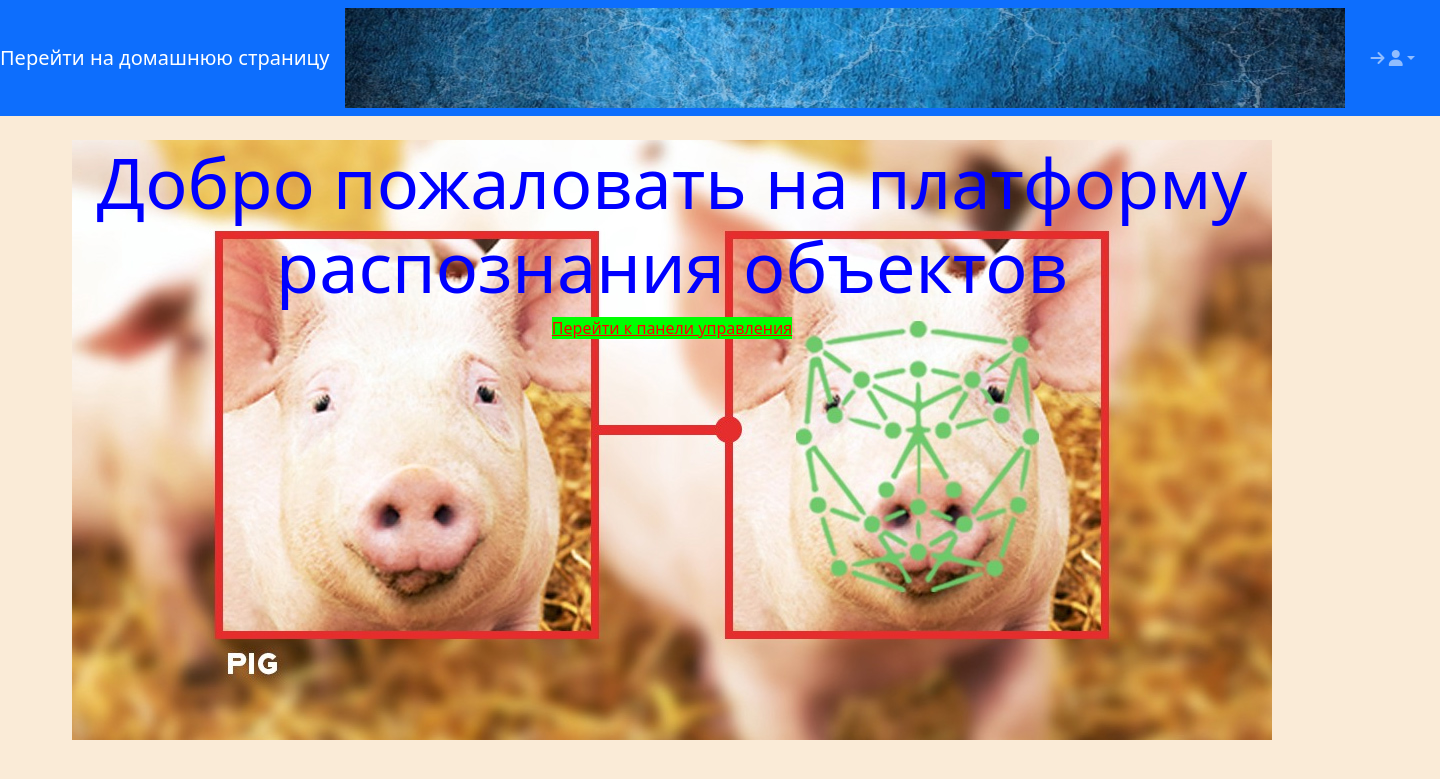
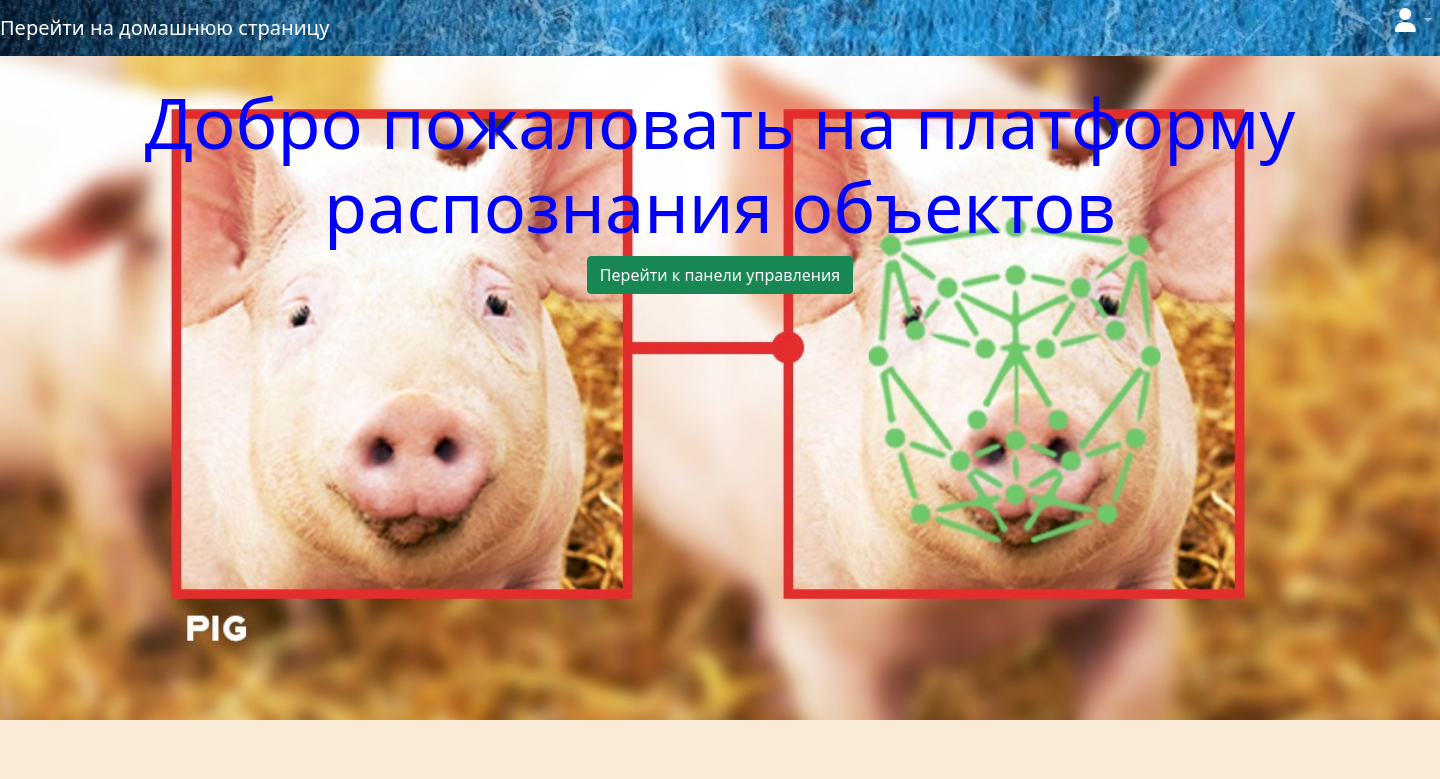
Before and after one commit to vovrtps/detection_site, a Django app: page /object_detection/ in a window 1440 px wide. Shown: the top 779 px of the page. Run offline with Django 5.2, Linux system fonts and the light colour scheme; some libraries are stand-ins or nearby versions.

Commit message:
25/06/24

```diff
--- a/object_detection/templates/object_detection/base.html
+++ b/object_detection/templates/object_detection/base.html
@@ -9,31 +9,29 @@
     <script src="https://kit.fontawesome.com/8fcbb9b64e.js" crossorigin="anonymous"></script>
 
 </head>
-<body style="background-color: #faebd7" >
+<body style="background-color: #faebd7">
     <header>
         <!-- Bootstrap Navbar -->
-        <nav class="navbar navbar-expand-lg navbar-dark bg-primary">
+        <nav class="navbar navbar-expand-lg navbar-dark bg-primary" style="background-image: url({% static 'img/fd1.jpg' %})">
             <a class="navbar-brand" href="{% url 'object_detection:home' %}" style="font-size:20px; text-align:center;">Перейти на домашнюю страницу</a>
-            <button class="navbar-toggler" type="button" data-toggle="collapse" data-target="#navbarNav" aria-controls="navbarNav" aria-expanded="false" aria-label="Toggle navigation">
-                <span class="navbar-toggler-icon"></span>
-            </button>
             <div class="collapse navbar-collapse" id="navbarNav">
-                <img src="{% static 'img/fd1.jpg' %}" alt="photo" style="width:1000px;height:100px;">
                 <ul class="navbar-nav">
                     {% if user.is_authenticated %}
                     <li class="nav-item">
-                        <a class="nav-link" href="{% url 'object_detection:dashboard' %}">Панель управления</a>
+                        <a class="nav-link" href="{% url 'object_detection:dashboard' %}" style="color:white;">Панель управления</a>
                     </li>
                     <li class="nav-item">
-                        <a class="nav-link" href="{% url 'object_detection:logout' %}">Выход из системы</a>
+                        <a class="nav-link" href="{% url 'object_detection:logout' %}" style="color:white;">Выход из системы</a>
                     </li>
                     {% else %}
                     {% endif %}
                 </ul>
-                <ul class="navbar-nav mx-auto mb-2 mb-lg-0">
+                <ul class="navbar-nav mb-2 mb-lg-0 position-absolute top-0 end-0">
                     <li class="nav-item dropdown">
-                        <a class="nav-link dropdown-toggle" data-bs-toggle="dropdown" href="#"><i class="fa-solid fa-arrow-right"></i> <i class="fa-solid fa-user"></i></a>
-                        <ul class="dropdown-menu" aria-labelledby="navbarDropdown">
+                        <a class="nav-link dropdown-toggle" data-bs-toggle="dropdown" href="#">
+                           <i class="fa-solid fa-user fa-xl" style="color:white;"></i>
+                        </a>
+                        <ul class="dropdown-menu dropdown-menu-end" aria-labelledby="navbarDropdown">
                             <li><a class="dropdown-item" href="{% url 'object_detection:login' %}">Авторизация</a></li>
                             <li><a class="dropdown-item" href="{% url 'object_detection:register' %}">Регистрация</a></li>
                         </ul>
--- a/object_detection/templates/object_detection/home.html
+++ b/object_detection/templates/object_detection/home.html
@@ -1,11 +1,21 @@
 {% extends "object_detection/base.html" %}
 {% load static %}
 {% block content %}
-<div class="inner"  style="background-image: url({% static 'img/pig.jpg' %}); width:1200px;height:600px;">
+<head>
+    <style>
+        body{
+            background-image: url({% static 'img/pig.jpg' %});
+            background-repeat: no-repeat;
+            background-size: cover;
+        }
+    </style>
+</head>
+
 <h1 style="font-size:70px; text-align:center; color:blue;">Добро пожаловать на платформу распознания объектов</h1>
+    <div  style="text-align:center;">
+        <a href="{% url 'object_detection:dashboard' %}" >
+            <button class="btn btn-success" >Перейти к панели управления</button>
+        </a>
+    </div>
 
-<p  style="text-align:center; color:red;" >
-    <a href="{% url 'object_detection:dashboard' %}" style="color:red; background-color:Lime;">Перейти к панели управления</a>
-</p>
-</div>
 {% endblock %}
```
Also changed, not shown: db.sqlite3.
